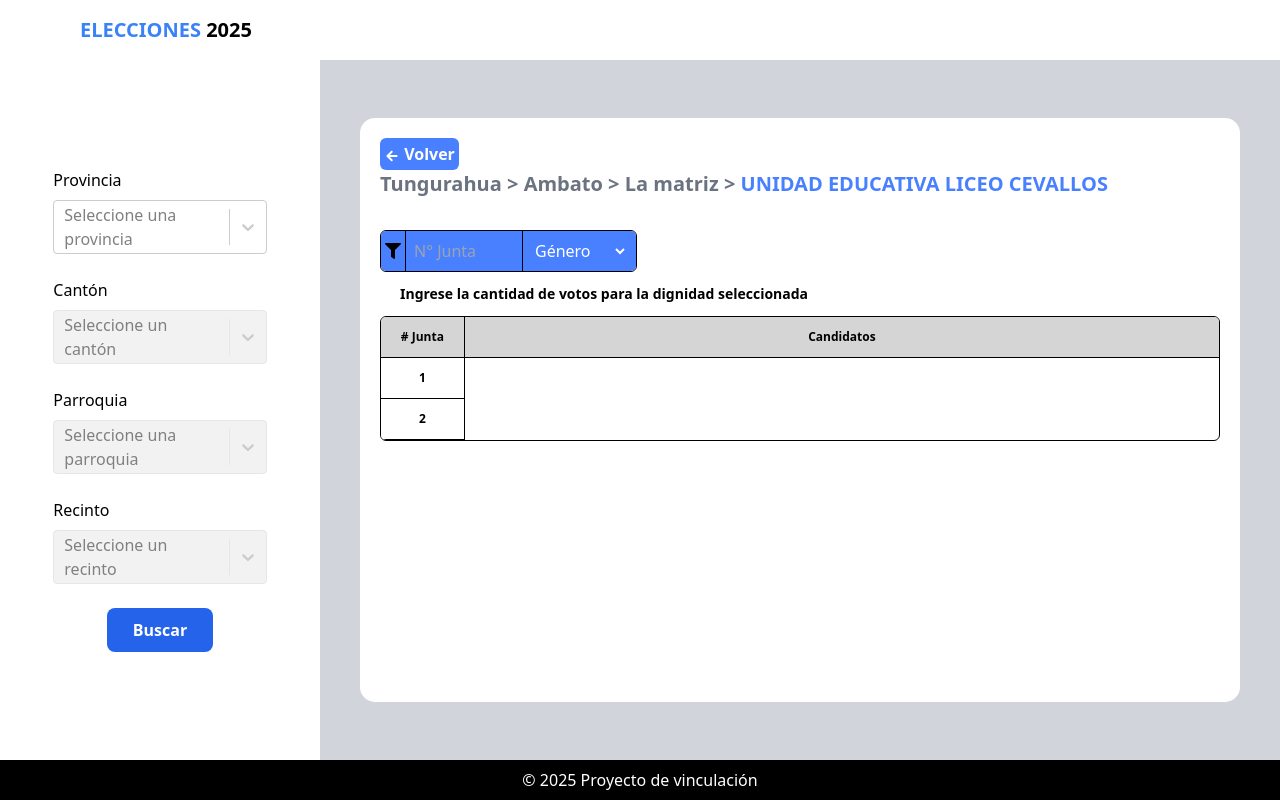
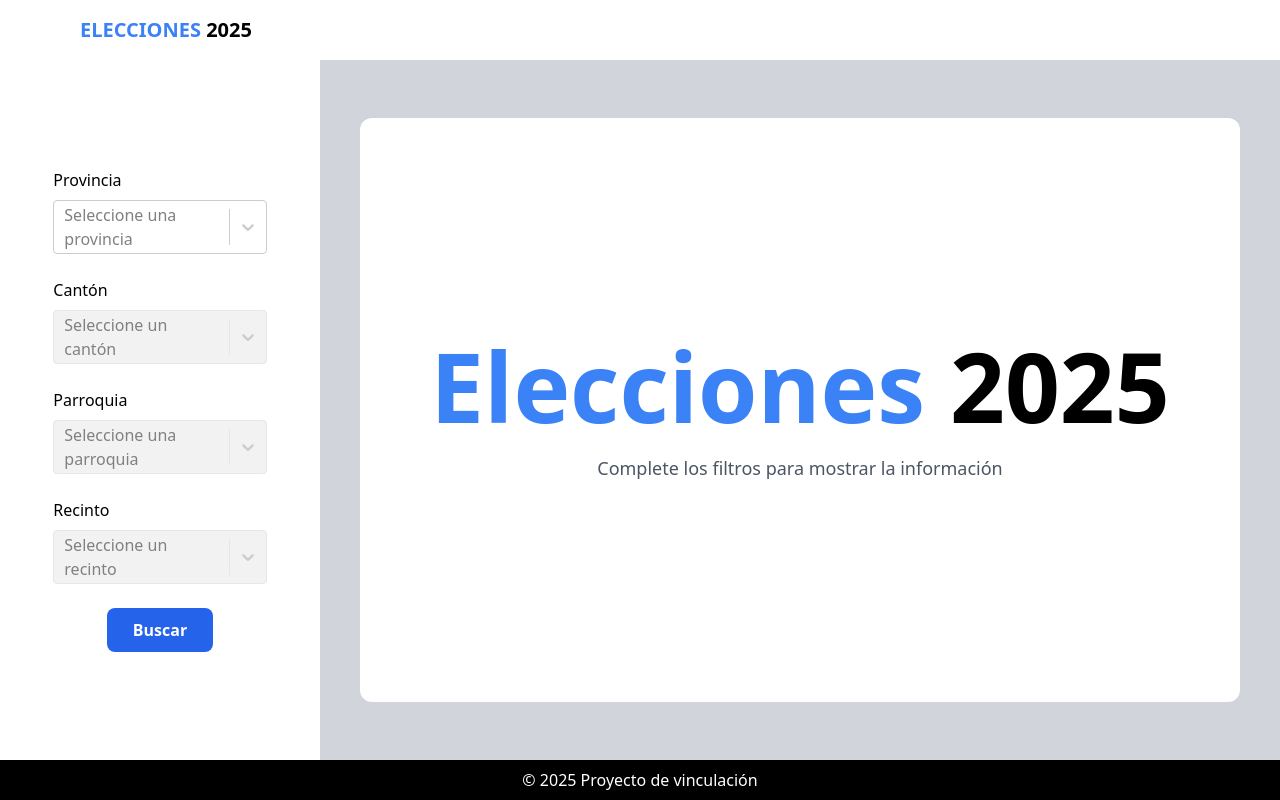
Before and after one commit to pacoquiroga/Votaciones-Frontend, a React (Vite) app: page /recinto-seleccionado in a window 1280 px wide. Built offline with nearby package versions, Linux system fonts and the light colour scheme.

Commit message:
UseStore

```diff
--- a/package.json
+++ b/package.json
@@ -13,8 +13,9 @@
     "react": "^18.3.1",
     "react-dom": "^18.3.1",
     "react-icons": "^5.4.0",
+    "react-router-dom": "^7.1.1",
     "react-select": "^5.9.0",
-    "react-router-dom": "^7.1.1"
+    "zustand": "^5.0.3"
   },
   "devDependencies": {
     "@eslint/js": "^9.17.0",
--- a/src/App.jsx
+++ b/src/App.jsx
@@ -1,22 +1,28 @@
 import { BrowserRouter as Router, Route, Routes } from "react-router-dom";
 import Layout from "./pages/Layout";
+import PaginaPrincipal from "./pages/PaginaPrincipal";
 import PresidentePage from "./components/recinto/PresidentePage";
 import AsambleistaNaPage from "./components/recinto/AsambleistaNaPage";
 import AsambleistaProvPage from "./components/recinto/AsambleistaProvPage";
 import DignidadCard from "./components/recinto/DignidadCard";
+import { useStore } from "./store/store";
 
 function App() {
+  const recinto = useStore((state) => state.recinto);
   return (
-    <Router>
     <Layout>
+      {
+        recinto.recintoId === 0 ? <PaginaPrincipal/>
+        : <Router>
             <Routes>
-          <Route path="/" element={<DignidadCard />} />
               <Route path="/recinto-seleccionado" element={<PresidentePage />} />
               <Route path="/asambleista-nacional" element={<AsambleistaNaPage />} />
               <Route path="/asambleista-provincial" element={<AsambleistaProvPage />} />
+              <Route path="/" element={<DignidadCard />} />
             </Routes>
+          </Router>
+      }
     </Layout>
-    </Router>
   );
 }
 
--- a/src/components/shared/Menu.jsx
+++ b/src/components/shared/Menu.jsx
@@ -1,5 +1,6 @@
 import Select from 'react-select';
 import { useState } from 'react';
+import { useStore } from '../../store/store';
 
 const provinciasEjemplo = [
     {
@@ -83,6 +84,8 @@ export default function Menu({ menu }) {
 
             //Implementar base de datos para cargar los cantones
             setCantones(cantonesEjemplo);
+            setParroquias([]);
+            setRecintos([]);
         } else if (tipo === 'canton') {
             setCanton(valor);
             setParroquia(null);
@@ -90,6 +93,7 @@ export default function Menu({ menu }) {
 
             //Implementar base de datos para cargar las parroquias
             setParroquias(parroquiasEjemplo);
+            setRecintos([]);
         } else if (tipo === 'parroquia') {
             setParroquia(valor);
             setRecinto(null);
@@ -99,6 +103,19 @@ export default function Menu({ menu }) {
         } else if (tipo === 'recinto') {
             setRecinto(valor);
         }
+    }
+
+    const handleClick = () => {
+        console.log(provincia, canton, parroquia, recinto);
+        const recintoSeleccionado = {
+            provincia: provincia.label,
+            canton: canton.label,
+            parroquia: parroquia.label,
+            recintoId: recinto.value,
+            recintoNombre: recinto.label,
+        }
+
+        useStore.getState().setRecinto(recintoSeleccionado);
     }
 
     return (
@@ -138,6 +155,8 @@ export default function Menu({ menu }) {
                 options={recintos} />
 
                 <button
+                onClick={handleClick}
+                type='button'
                 className="text-white bg-blue-600 hover:bg-blue-800 focus:ring-4 focus:ring-blue-300 font-bold rounded-lg px-5 py-2.5 focus:outline-none w-1/2 mx-auto">
                     Buscar
                 </button>
--- a/src/components/shared/header.jsx
+++ b/src/components/shared/header.jsx
@@ -3,7 +3,6 @@ import { TiThMenu } from "react-icons/ti";
 export default function Header({ menu, setMenu }) {
     const handleClick = () => {
         setMenu(!menu);
-        console.log(menu);
     }
     return (
         <header className="bg-white flex h-full w-full md:col-span-2 items-center">
--- a/src/pages/Layout.jsx
+++ b/src/pages/Layout.jsx
@@ -1,5 +1,5 @@
 import React from 'react';
-import Header from "../components/shared/header";
+import Header from "../components/shared/Header";
 import Menu from "../components/shared/Menu";
 import Footer from "../components/shared/Footer";
 import { useState } from "react";
--- /dev/null
+++ b/src/store/store.js
@@ -0,0 +1,18 @@
+import { create } from 'zustand';
+
+export const useStore = create((set) => ({
+    recinto:
+    {
+        provincia: '',
+        canton: '',
+        parroquia: '',
+        recintoId: 0,
+        recintoNombre: '',
+    },
+    setRecinto: (recintoSeleccionado) => {
+        set((state) => ({recinto: recintoSeleccionado}))
+    },
+    resetRecinto: () => {
+        set((state) => ({recinto: {provincia: '', canton: '', parroquia: '', recintoId: 0, recintoNombre: ''}}))
+    }
+}))
```
Also changed, not shown: 1 other file (tests, documents, lock files or other folders). Lines whose indentation alone changed are shown as unchanged.
